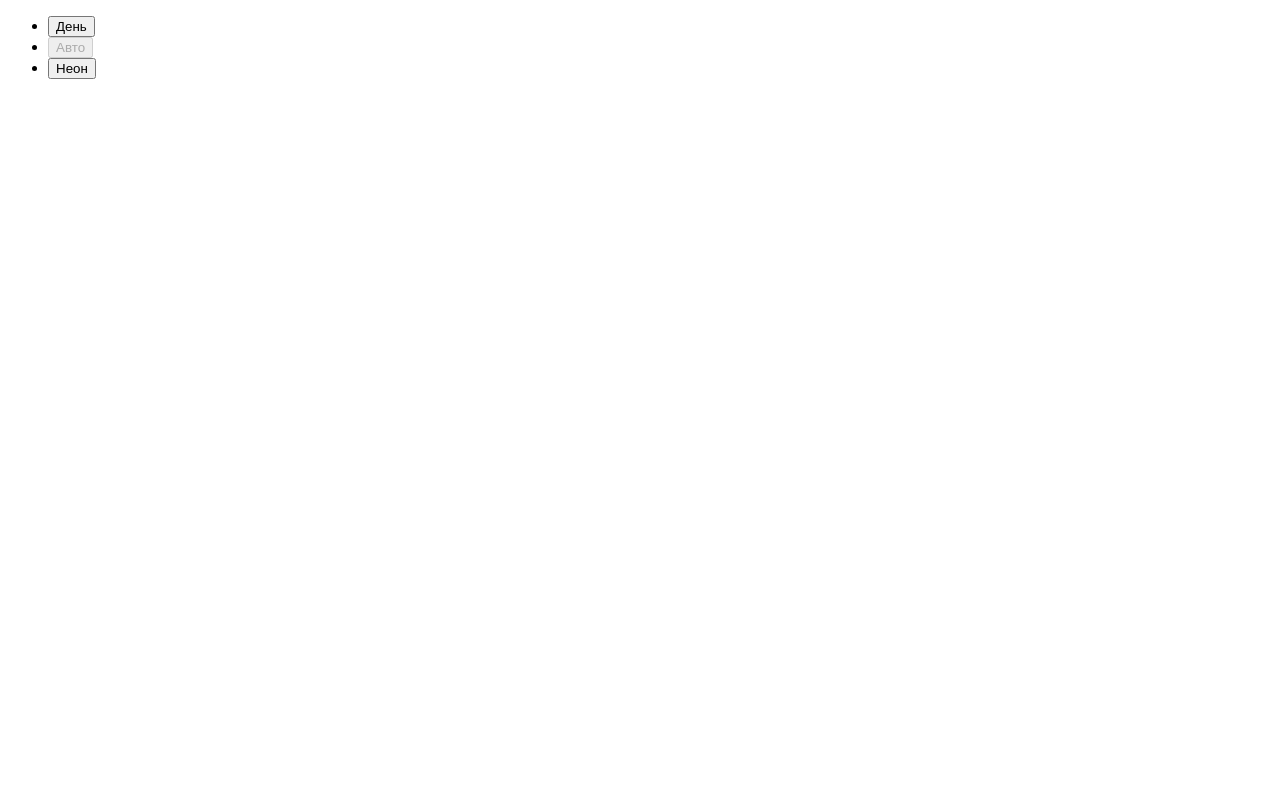
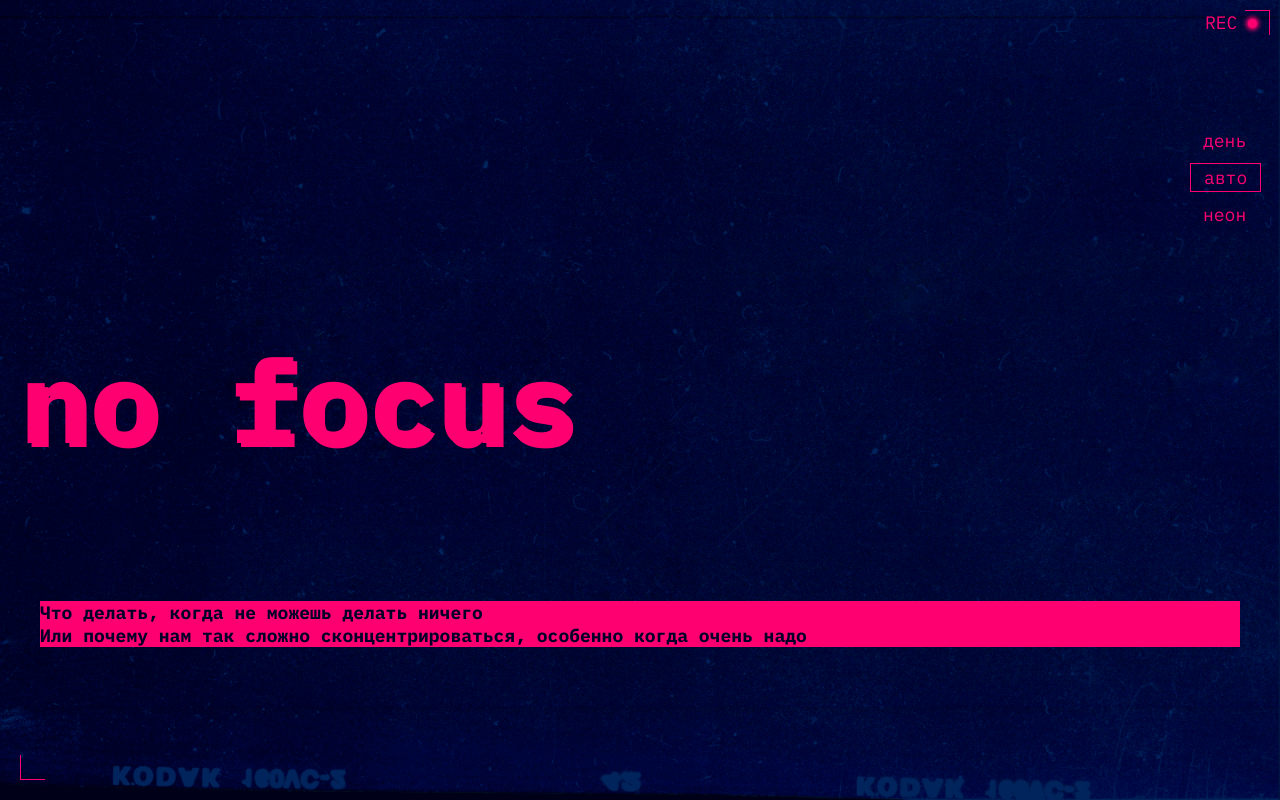
Before and after one commit to chidaras/slozhno-sosredotochitsya-fd, a plain HTML site: page index.html in a window 1280 px wide. Shown: the top 800 px of the page. Drawn offline with Linux system fonts and the light colour scheme.

Commit message:
[ADD] header footer

```diff
--- a/index.html
+++ b/index.html
@@ -4,11 +4,26 @@
     <meta charset="UTF-8" />
     <meta http-equiv="X-UA-Compatible" content="IE=edge" />
     <meta name="viewport" content="width=device-width, initial-scale=1.0" />
+    <meta name="color-scheme" content="dark light">
+    <meta name="description" content="Сложно сосредоточиться" />
     <title>Сложно сосредоточиться</title>
+    <link rel="stylesheet" href="./fonts/fonts.css">
+    <link rel="stylesheet" href="./styles/globals.css">
+    <link rel="stylesheet" href="./styles/variables.css">
+    <link rel="stylesheet" href="./styles/style.css">
+    <link rel="stylesheet" href="./styles/dark.css">
+    <link rel="stylesheet" href="./styles/light.css">
+    <!-- 76% браузеров поддерживают svg как фавикон https://caniuse.com/link-icon-svg -->
+    <link rel="icon" href="./images/favicon.svg" type="image/svg+xml" />
+    <!-- для поддержки остальных. 32 x 32 пикселя -->
+    <link rel="icon" href="./images/favicon.ico" sizes="any" />
+    <!-- для создание иконки на смартфонах и планшетах. 512 x 512 пикселей -->
+    <link rel="apple-touch-icon" href="./images/mobile-icon.png" />
     <script src="./scripts/script.js"></script>
   </head>
   <body class="page">
     <header class="header decorated-zone">
+      <span class="header__decorated-rec" aria-hidden="true">REC</span>
       <nav class="header__theme-menu">
         <ul class="header__theme-menu-list">
           <li class="header__theme-menu-item">
@@ -35,6 +50,15 @@
           </li>
         </ul>
       </nav>
+      <h1 class="title">no focus</h1>
+      <section class="header__text">
+      <p>Что делать, когда не можешь делать ничего</p>
+        <p>Или почему нам так сложно сконцентрироваться, особенно когда очень надо</p>
+      </section>
     </header>
+
+      <footer class="footer decorated-zone">
+        <h2 class="title">focus</h2>
+      </footer>
   </body>
 </html>
--- a/styles/style.css
+++ b/styles/style.css
@@ -1,5 +1,162 @@
 /* Основные стили проекта. Это стили для темы, которую вы верстаете первой. */
 
 .page {
-  /* сохраните в разметке и стилях класс page у тега body. Он удобен, чтобы составлять селекторы для разных цветовых тем. */
+  /* background-color: var(--bg-color, #000028); */
+  font-family: var(--base-font-family);
+  font-size: var(--base-font-size);
+  /* font-weight: bold; */
+  line-height: 1.3;
+  background-image: var(--bg-image, url(../images/cover-image-dark.png));
+  background-attachment: fixed;
+  background-position: center;
+  background-size: cover;
+  background-repeat: no-repeat;
+
+  /* font-size: var(--main-font-size, 1.125rem); */
 }
+
+.header {
+  height: 100vh;
+  min-height: 668px;
+  /* font-size: clamp(7.25rem, 7.0115rem + 1.0178vw, 7.5rem); */
+  display: grid;
+  position: relative;
+  grid-template-rows: 1fr min-content 1fr;
+  grid-template-columns: 1fr;
+  align-items: center;
+  /* margin-top: var(--decoration-gap); */
+  padding-left: var(--decoration-gap);
+  padding-right: var(--decoration-gap);
+}
+.header__theme-menu-list {
+  /* display: grid; */
+  display: flex;
+  flex-direction: column;
+  gap: 10px;
+}
+.header__theme-menu-button {
+  padding: 1.5px 13px;
+  background-color: inherit;
+  border: none;
+  font-size: inherit;
+  line-height: inherit;
+  text-transform: lowercase;
+  color: var(--button-color);
+  cursor: pointer;
+}
+.header__theme-menu-button_active {
+  pointer-events: none;
+  border: 1px solid var(--button-color);
+}
+.header__theme-menu-button:focus-visible {
+  border: none;
+  outline: none;
+  border-bottom: 1px solid var(--button-color);
+}
+.header__theme-menu-button:hover:not(.header__theme-menu-button_active) {
+  border: 1px solid var(--border-color-opacity);
+}
+.header__theme-menu-button:focus {
+  outline: none;
+}
+.header__theme-menu{
+  font-size: inherit;
+  font-family: inherit;
+  color: var(--accent-color);
+  justify-self: end;
+  max-width: 70px;
+  max-height: 98px;
+}
+.title{
+  text-shadow: 4px 4px 0 var(--accent-color);
+  font-size: var(--title-font-size);
+  font-weight: 700;
+  font-style: Bold;
+  line-height: 0.825;
+  color: var(--accent-color);
+}
+.header__text{
+  background-color: var(--title-decor);
+  color: #000028;
+  font-size: inherit;
+  font-family: inherit;
+  font-weight: 700;
+  font-style: bold;
+  margin: var(--decoration-gap);
+  /* margin-bottom: 66px; */
+
+}
+.header__decorated-rec {
+  display: flex;
+  justify-self: end;
+  color: var(--accent-color);
+  text-transform: uppercase;
+  line-height: 25px;
+  position: absolute;
+  width: 25px;
+  top: 10px;
+  right: 50px;
+  /* top: calc( var(--decoration-gap) - 10px);
+  right: calc( var(--decoration-gap) + 50px); */
+}
+
+.header__decorated-rec::after {
+  content: '';
+  position: absolute;
+  inline-size: 9px;
+  block-size: 9px;
+  border-radius: 50%;
+  background-color: var(--rec-color);
+  margin-left: 43px;
+  margin-top: 9px;
+  box-shadow: 0 0 4px 2px var(--accent-color);
+}
+
+.decorated-zone::before {
+  content: "";
+  position: absolute;
+  width: 25px;
+  height: 25px;
+  border-top: 1px solid var(--accent-color);
+  border-right: 1px solid var(--accent-color);
+  top: 10px;
+  right: 10px;
+}
+
+.decorated-zone::after {
+  content: "";
+  position: absolute;
+  width: 25px;
+  height: 25px;
+  border-bottom: 1px solid var(--accent-color);
+  border-left: 1px solid var(--accent-color);
+  left: var(--decoration-gap);
+  bottom: var(--decoration-gap);
+}
+.header__title-footer_title{
+
+}
+.footer {
+  /* position: relative; */
+  display: grid;
+  grid-template-columns: 1fr;
+  block-size: 100vh;
+  min-height: 668px;
+  align-items: center;
+  padding: var(--page-padding);
+  text-align: center;
+}
+/* .corners{
+  display: flex;
+  color: var(--accent-color);
+  position: absolute;
+  width: 25px;
+}
+.corners-left-top{
+  border-top: 1px var(--accent-color);
+  border-right: 1px var(--accent-color);
+}
+.corners-right-bottom{
+  border-bottom: 1px var(--accent-color);
+  border-left: 1px  var(--accent-color);
+} */
--- a/styles/variables.css
+++ b/styles/variables.css
@@ -2,3 +2,24 @@
   Переменные для вашего проекта
   и их переопределение под различные устройства
 */
+
+:root {
+  --bg-image: url(../images/cover-image-dark.png);
+  --base-font-size: 18px;
+  --base-font-family: "IBM Plex Mono", sans-serif;
+  --decoration-gap: clamp(10px , 2.65vw , 20px);
+  --accent-color: rgb(255 0 112);
+  --title-font-size: 116px;
+  --title-decor: rgb(255 0 112);
+  --rec-color: #FF0070;
+  --button-color: rgb(255 0 112);
+  --page-padding: 10px;
+
+
+/* font-weight: 700;
+font-style: Bold;
+leading-trim: NONE;
+line-height: 23.4px;
+letter-spacing: 0%; */
+
+}
```
